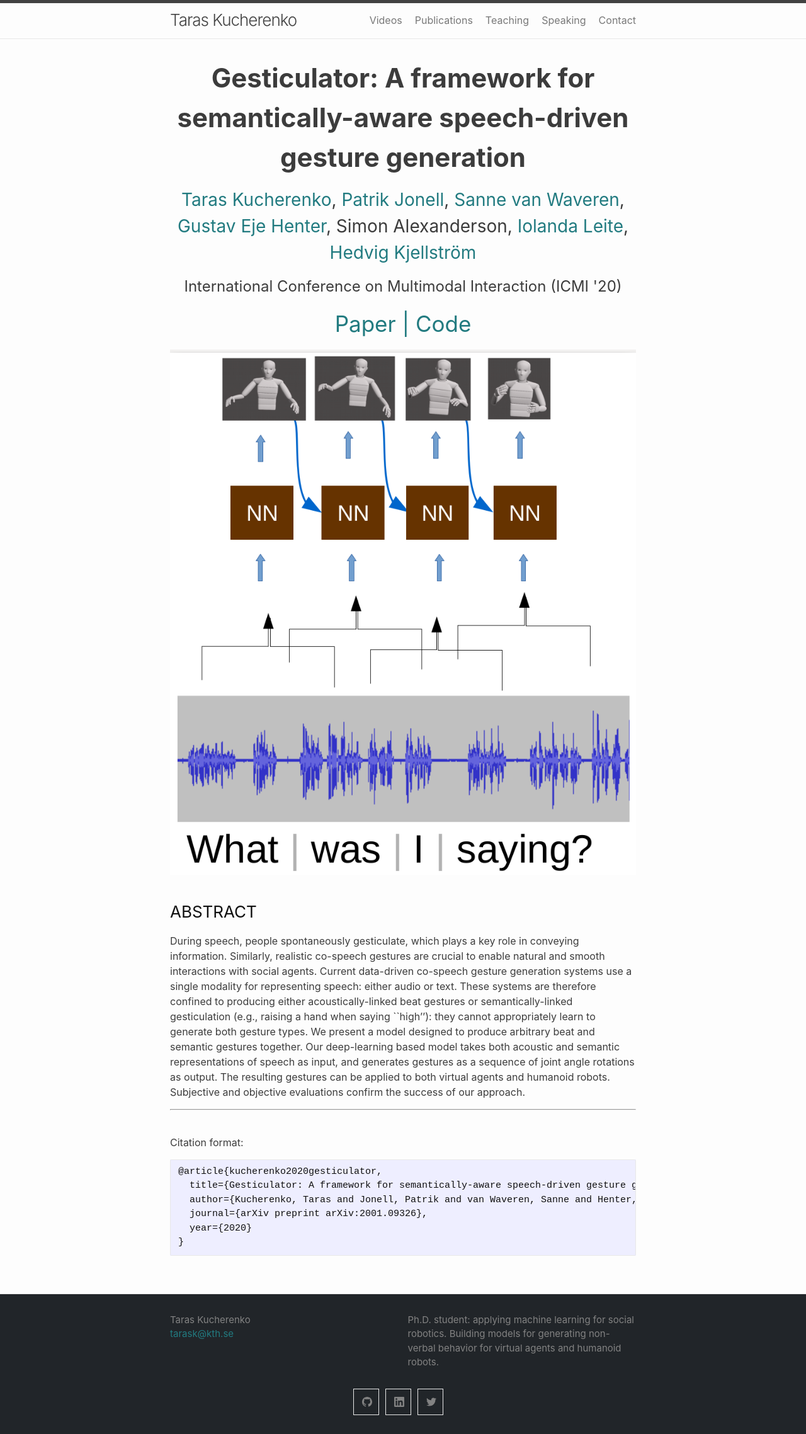
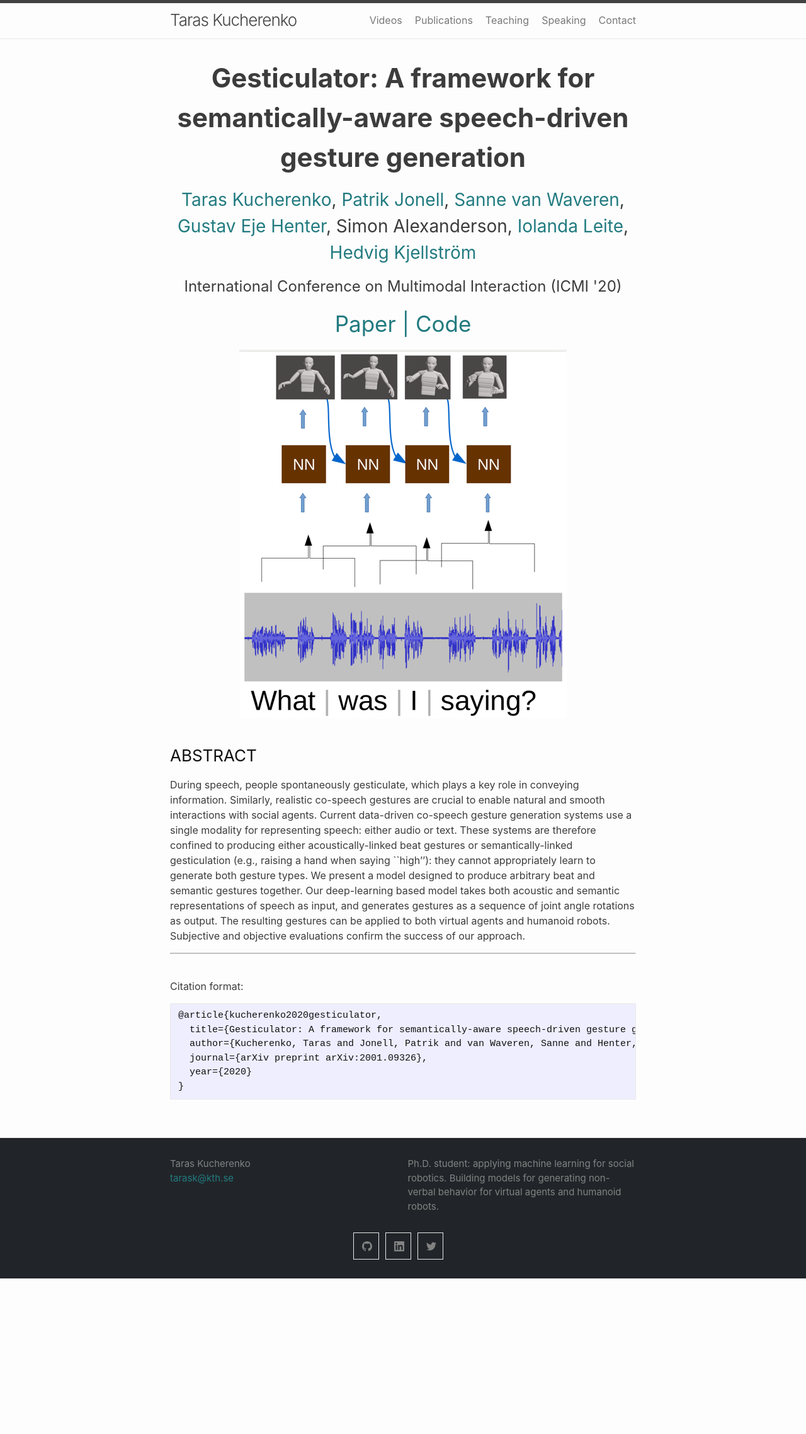
Before and after one commit to Svito-zar/Svito-zar.github.io, a Jekyll site: the page built from _posts/2020-08-03-Gesticulator.md, in a window 1280 px wide. Shown: the whole page at 63% size. Built offline with Jekyll 4.4.1, drawn with Linux system fonts in a browser that asks for light colours; after the commit the page ends 2030 px from its top, so only the background shows below that.

Commit message:
Resized image

```diff
--- a/_posts/2020-08-03-Gesticulator.md
+++ b/_posts/2020-08-03-Gesticulator.md
@@ -18,7 +18,7 @@
 </p>
 
 
-<div style="text-align:center" width="30%"><img src="../assets/Gesticulator.png" alt="portrait" align="middle"></div>
+<div style="text-align:center"><img src="../assets/gest_small.png" alt="portrait" align="middle"></div>
 
 &nbsp;
 
```
Also changed, not shown: assets/Gesticulator.png (deleted), assets/gest_small.png (added).
